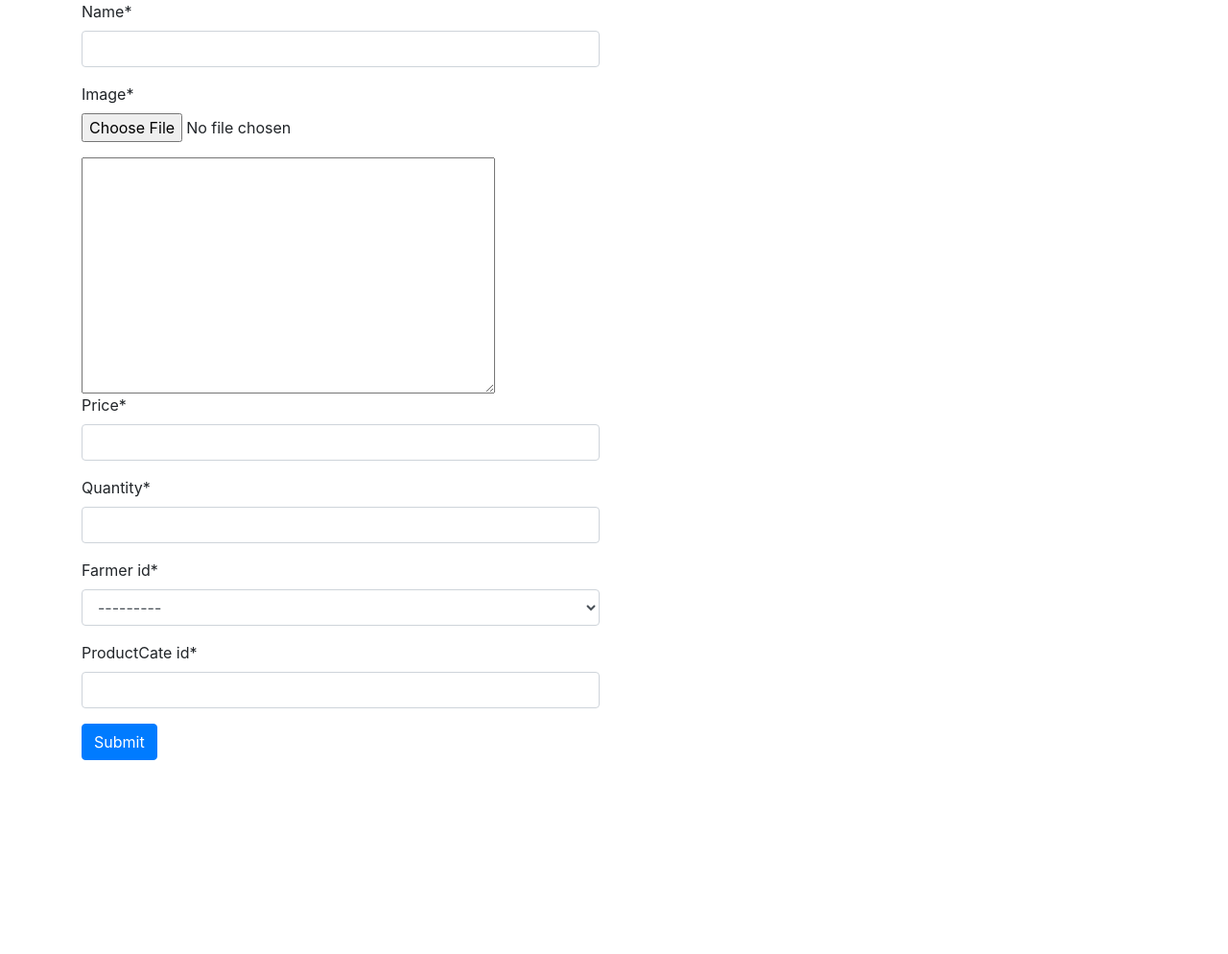
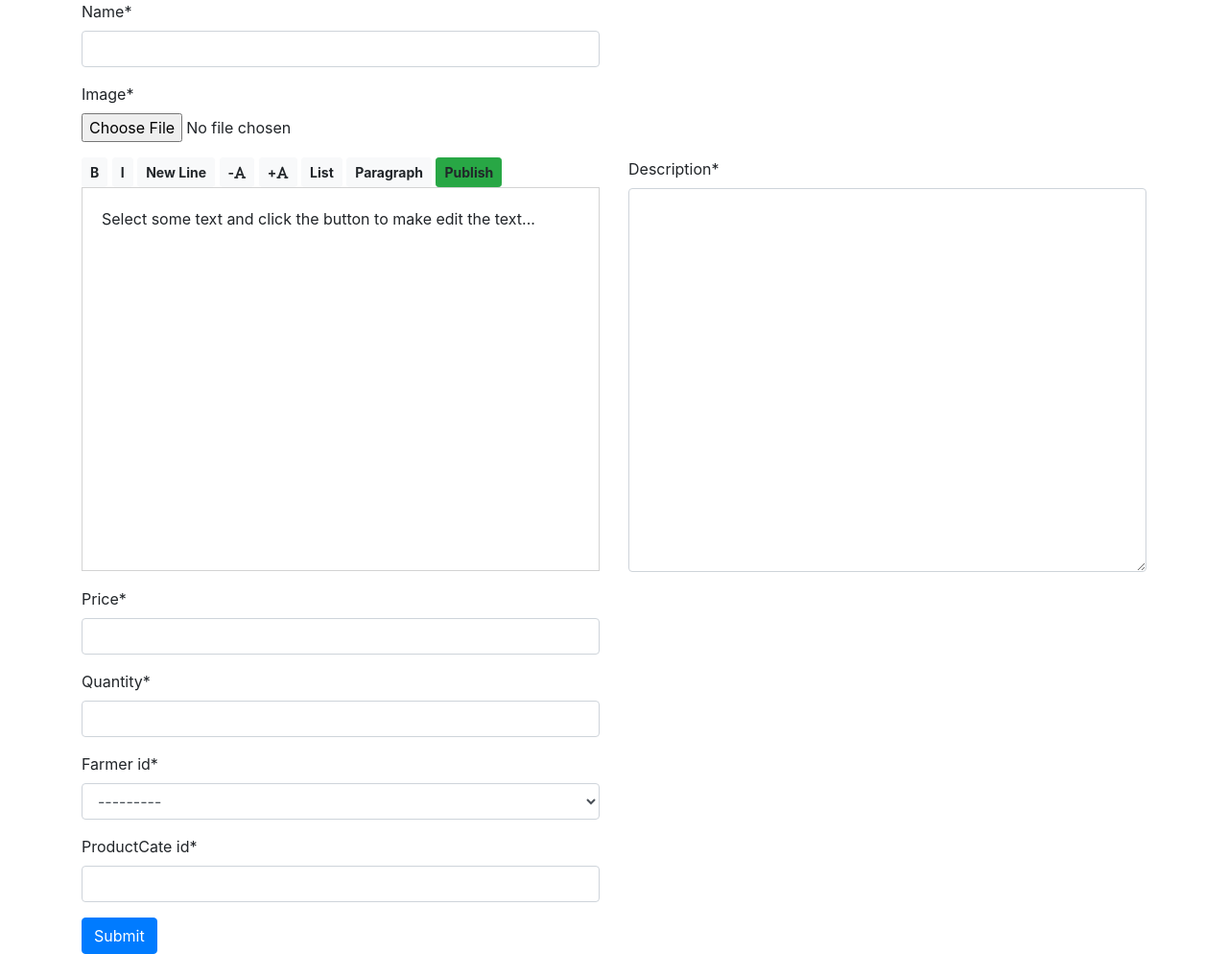
Before and after one commit to Riteshagg/Ecommerce-Website, a Django app: page /blog/index in a window 1280 px wide. Shown: the part 56-1050 px from the top of the page at 96% size. Before the commit the page ends 848 px from the top, so only its background shows below. Run offline with Django 3.2, Linux system fonts and the light colour scheme; data that the repository does not hold is empty; some libraries are stand-ins or nearby versions.

Commit message:
Implement the basic text editor

```diff
--- a/blog/templates/blog/index.html
+++ b/blog/templates/blog/index.html
@@ -1,7 +1,31 @@
 {% extends 'blog/main.html' %}
 {% load crispy_forms_tags %}
 {% block title %} Add Product {% endblock %}
-{% block css %} {% endblock %}
+{% block css %}
+<style>
+   #textEditor{
+            width: 100%;
+            height: 400px;
+            overflow: scroll;
+            border:1px solid lightgray;
+            padding:20px;
+        }
+        #data{
+            width: 100%;
+            height: 400px;
+             overflow: scroll;
+        }
+        .editor{
+            margin-top: 200px
+        }
+         #id_description{
+            width: 100%;
+            height: 400px;
+             overflow: scroll;
+        }
+</style>
+
+{% endblock %}
 {% block body %}
 <div class="container">
   {% for message in messages %}
@@ -14,16 +38,33 @@
 {% endfor %}
   <div class="row">
     <div class="col-md-6">
-
-      {% if form %}
       <form action="" method="POST" enctype="multipart/form-data">
         {% csrf_token %}
         {{form.name|as_crispy_field}}
         {{form.image|as_crispy_field}}
+      </div>
+  </div>
+  <div class="row">
+    <div class="col-md-6">
+        <a class="btn btn-light btn-sm" id="jBold"><b>B</b></a>
+        <a class="btn btn-light btn-sm" id="italic"><b>I</b></a>
+        <a class="btn btn-light btn-sm" id="br"><b>New Line</b></a>
+        <a class="btn btn-light btn-sm" id="decrease"><b>-<i class="fas fa-font"></i></b></a>
+        <a class="btn btn-light btn-sm" id="increase"><b>+<i class="fas fa-font"></i></b></a>
+        <a class="btn btn-light btn-sm" id="list"><b>List</b></a>
+        <a class="btn btn-light btn-sm" id="para"><b>Paragraph</b></a>
+        <a id="textedit" class="btn btn-success btn-sm"><b>Publish</b></a>
+<div id="textEditor" contenteditable>
+  Select some text and click the button to make edit the text...
+</div>
+    </div>
+<div class="col-md-6">
+        {{form.description|as_crispy_field}}
+        </div>
 
-        {% autoescape off %}
-        {{form.description|safe}}
-        {% endautoescape %}
+        </div>
+        <div class="row">
+          <div class="col-md-6">
         {{form.price|as_crispy_field}}
         {{form.quantity|as_crispy_field}}
         {{form.farmer_id|as_crispy_field}}
@@ -32,22 +73,54 @@
 
         <button type="submit" class="btn btn-primary">Submit</button>
       </form>
-      {% endif %}
-
-
-    </div>
-    <div class="col-md-6">
-      {% if update %}
-      <form action="update" method="POST" enctype="multipart/form-data">
-        {% csrf_token %}
-        {{update|crispy}}
-        <button type="submit" class="btn btn-primary">update</button>
-      </form>
-      {% endif %}
 
 
 
     </div>
+
   </div>
 </div>
+<script>
+  $(document).ready(function () {
+    $('#jBold').click(function () {
+      document.execCommand('bold');
+    });
+    $('#italic').click(function () {
+      document.execCommand('italic');
+    });
+    $('#br').click(function () {
+      document.execCommand('insertLineBreak', true);
+    });
+
+    var fontSize = 3;
+
+    $('#decrease').click(function () {
+      if (fontSize > 1)
+        fontSize--;
+      document.execCommand("fontSize", false, fontSize);
+    });
+
+    $('#increase').click(function () {
+      if (fontSize < 7)
+        fontSize++;
+      document.execCommand("fontSize", false, fontSize);
+    });
+    $('#textedit').click(function () {
+      var text = document.getElementById("textEditor").innerHTML;
+      document.getElementById("id_description").innerHTML = text;
+    });
+
+    $('#list').click(function () {
+      document.execCommand("insertHTML", false, "<ul><li>" + document.getSelection() + "</li></ul>");
+
+    });
+    $('#para').click(function () {
+      document.execCommand("insertHTML", false, "<p>" + document.getSelection() + "</p>");
+
+    });
+
+
+  });
+
+</script>
 {% endblock %}
--- a/blog/templates/blog/main.html
+++ b/blog/templates/blog/main.html
@@ -42,6 +42,9 @@
      #menu-icon{
        margin-left: 20px;
      }
+     #userAuth{
+       font-size: 20px;
+     }
         </style>
 
     </head>
@@ -61,7 +64,7 @@
 
                 <li class="nav-item">
                   <div class="dropdown">
-                    <a href="#" class="nav-link dropdown-toggle" data-toggle="dropdown">Hello, {{request.user}}</a>
+                    <a href="#" class="nav-link dropdown-toggle" data-toggle="dropdown"><i class="far fa-user" id="userAuth"></i> Hello, {{request.user}}</a>
                   <ul class="dropdown-menu" role="menu">
                   <li class="dropdown-item" >  <a href="{% url 'product' %}">All Products</a></li>
                   <li class="dropdown-item order-list" >  <a href="#" >Your Order <i class="fas fa-caret-right" id="menu-icon"></i></a>
--- a/blog/templates/blog/product_items.html
+++ b/blog/templates/blog/product_items.html
@@ -42,7 +42,7 @@
             <div class="col-5 content">
               <h5>{{item.name}}</h4>
               <h6><i class="fas fa-rupee-sign"></i> {{item.price}}</h5>
-                <p>{{item.description}}</p>
+                <p>{{item.description|safe}}</p>
               </div>
               <div class="col-4">
                 <h6><i class="fas fa-rupee-sign"></i> {{item.price}}</h5>
```
Also changed, not shown: media/blog/images/41Ap3L3eRNL._SX90_.jpg (added), media/blog/images/background.png (added).
